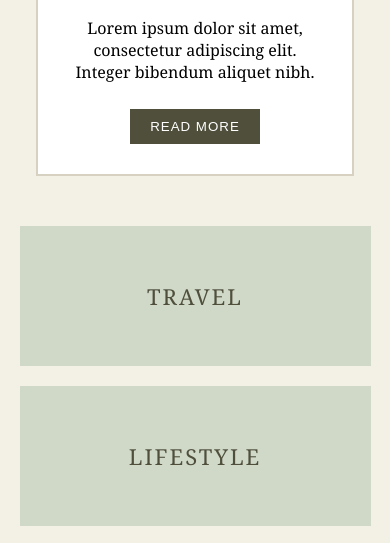
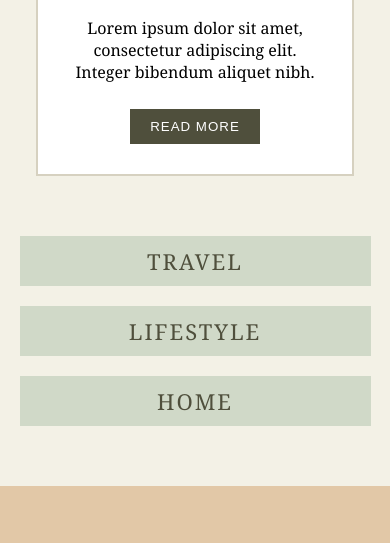
Before and after one commit to abiramisivakumar984-beep/my-website, a plain HTML site: page index.html in a window 390 px wide. Shown: the part 507-1050 px from the top of the page. Drawn offline with Linux system fonts and the light colour scheme.

Commit message:
Update style.css

```diff
--- a/style.css
+++ b/style.css
@@ -196,14 +196,24 @@ footer button {
 /* MOBILE RESPONSIVE */
 @media (max-width: 768px) {
 
+    /* Parent container */
     .categories {
-        flex-direction: column;
-        gap: 20px;
+        display: flex;          /* Ensure flex layout */
+        flex-direction: column; /* Stack items vertically */
+        gap: 20px;              /* Space between items */
+        align-items: center;    /* Center items horizontally */
+        padding: 10px;          /* Optional: avoid touching screen edges */
     }
 
+    /* Individual category items */
     .cat {
-        width: 100%;
+        width: 100%;            /* Full width of parent */
+        box-sizing: border-box; /* Include padding/border in width */
+        text-align: center;     /* Center text/content */
+        padding: 10px;          /* Optional: make content breathable */
     }
+}
+
 
     .blog {
         flex-direction: column;
```
